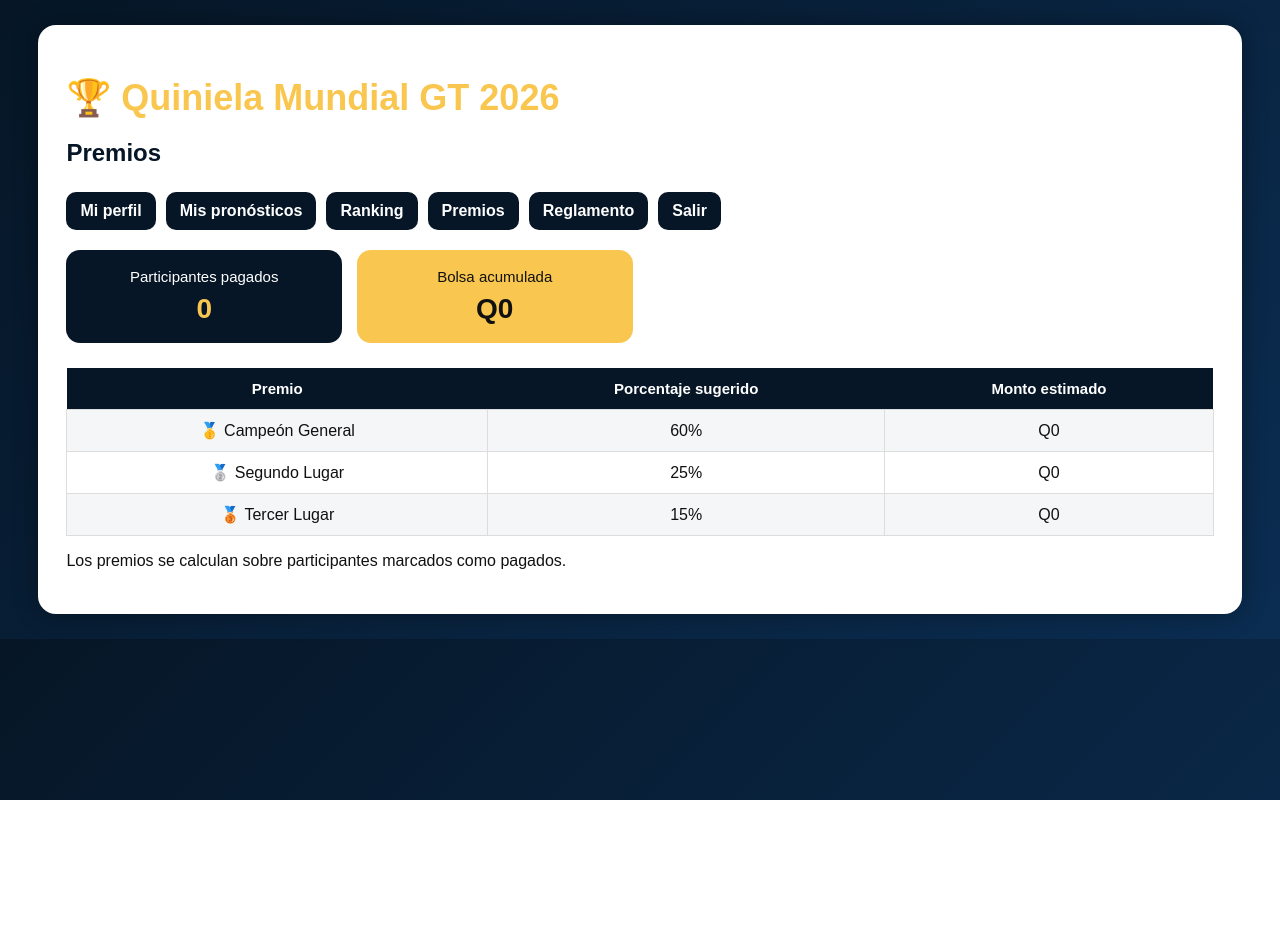
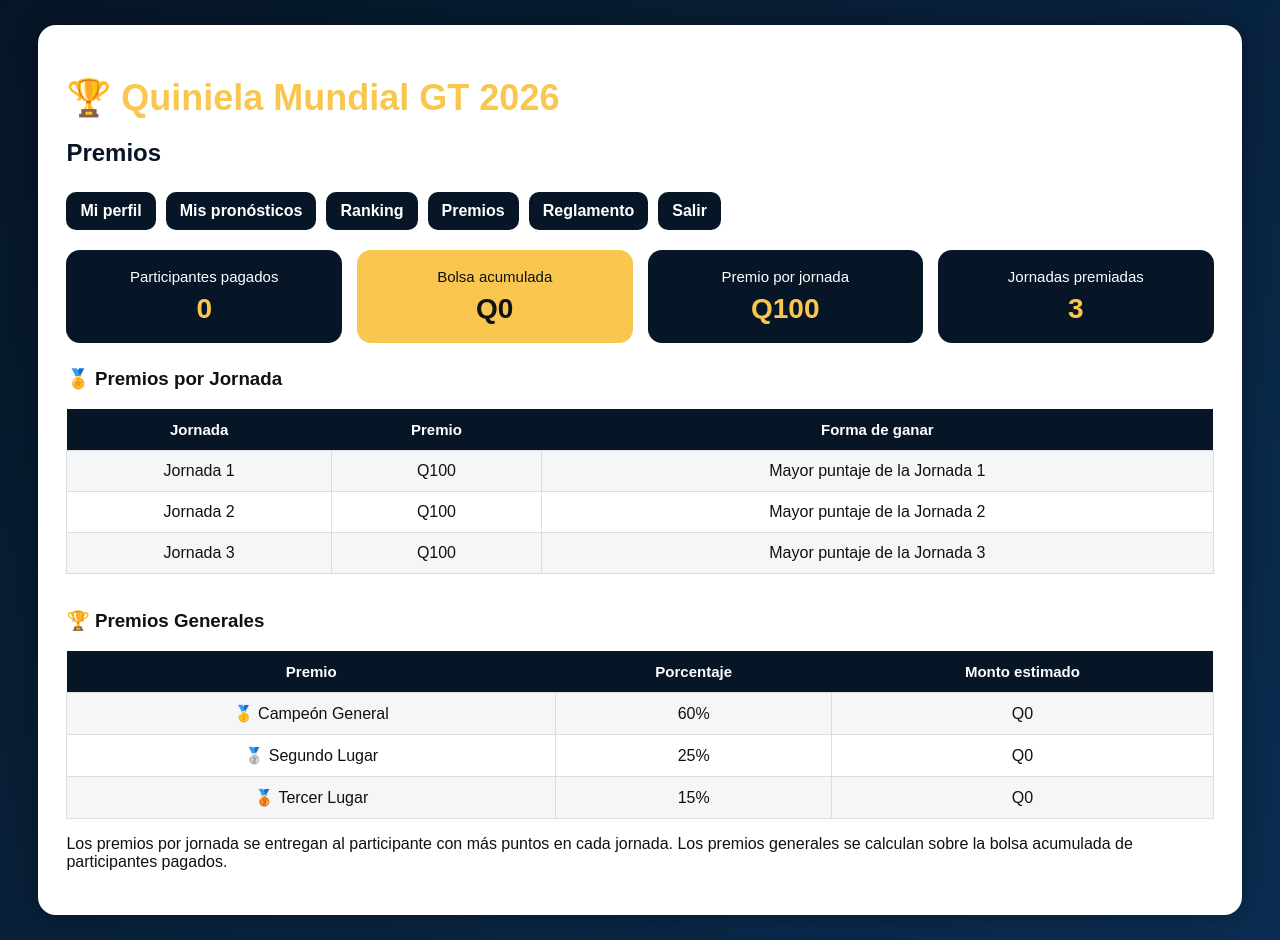
Before and after one commit to dc5944-jpg/quiniela-mundial-gt-2026, a Flask app: page /premios in a window 1280 px wide. Before the commit the page ends 800 px from the top, so only its background shows below. Run offline with Flask 3, Linux system fonts and the light colour scheme; data comes from the database, SQL or seed files in the repository.

Commit message:
agregar premio por jornada

```diff
--- a/templates/premios.html
+++ b/templates/premios.html
@@ -21,16 +21,83 @@
 </div>
 
 <div class="stats">
-<div class="stat-box"><span>Participantes pagados</span><strong>{{ total_pagados }}</strong></div>
-<div class="stat-box gold"><span>Bolsa acumulada</span><strong>Q{{ bolsa }}</strong></div>
+    <div class="stat-box">
+        <span>Participantes pagados</span>
+        <strong>{{ total_pagados }}</strong>
+    </div>
+
+    <div class="stat-box gold">
+        <span>Bolsa acumulada</span>
+        <strong>Q{{ bolsa }}</strong>
+    </div>
+
+    <div class="stat-box">
+        <span>Premio por jornada</span>
+        <strong>Q100</strong>
+    </div>
+
+    <div class="stat-box">
+        <span>Jornadas premiadas</span>
+        <strong>3</strong>
+    </div>
 </div>
+
+<h3>🏅 Premios por Jornada</h3>
+
 <table>
-<tr><th>Premio</th><th>Porcentaje sugerido</th><th>Monto estimado</th></tr>
-<tr><td>🥇 Campeón General</td><td>60%</td><td>Q{{ (bolsa * 0.60)|int }}</td></tr>
-<tr><td>🥈 Segundo Lugar</td><td>25%</td><td>Q{{ (bolsa * 0.25)|int }}</td></tr>
-<tr><td>🥉 Tercer Lugar</td><td>15%</td><td>Q{{ (bolsa * 0.15)|int }}</td></tr>
+<tr>
+    <th>Jornada</th>
+    <th>Premio</th>
+    <th>Forma de ganar</th>
+</tr>
+<tr>
+    <td>Jornada 1</td>
+    <td>Q100</td>
+    <td>Mayor puntaje de la Jornada 1</td>
+</tr>
+<tr>
+    <td>Jornada 2</td>
+    <td>Q100</td>
+    <td>Mayor puntaje de la Jornada 2</td>
+</tr>
+<tr>
+    <td>Jornada 3</td>
+    <td>Q100</td>
+    <td>Mayor puntaje de la Jornada 3</td>
+</tr>
 </table>
-<p>Los premios se calculan sobre participantes marcados como pagados.</p>
+
+<br>
+
+<h3>🏆 Premios Generales</h3>
+
+<table>
+<tr>
+    <th>Premio</th>
+    <th>Porcentaje</th>
+    <th>Monto estimado</th>
+</tr>
+<tr>
+    <td>🥇 Campeón General</td>
+    <td>60%</td>
+    <td>Q{{ (bolsa * 0.60)|int }}</td>
+</tr>
+<tr>
+    <td>🥈 Segundo Lugar</td>
+    <td>25%</td>
+    <td>Q{{ (bolsa * 0.25)|int }}</td>
+</tr>
+<tr>
+    <td>🥉 Tercer Lugar</td>
+    <td>15%</td>
+    <td>Q{{ (bolsa * 0.15)|int }}</td>
+</tr>
+</table>
+
+<p>
+Los premios por jornada se entregan al participante con más puntos en cada jornada.
+Los premios generales se calculan sobre la bolsa acumulada de participantes pagados.
+</p>
 
 </div>
 </div>
```
